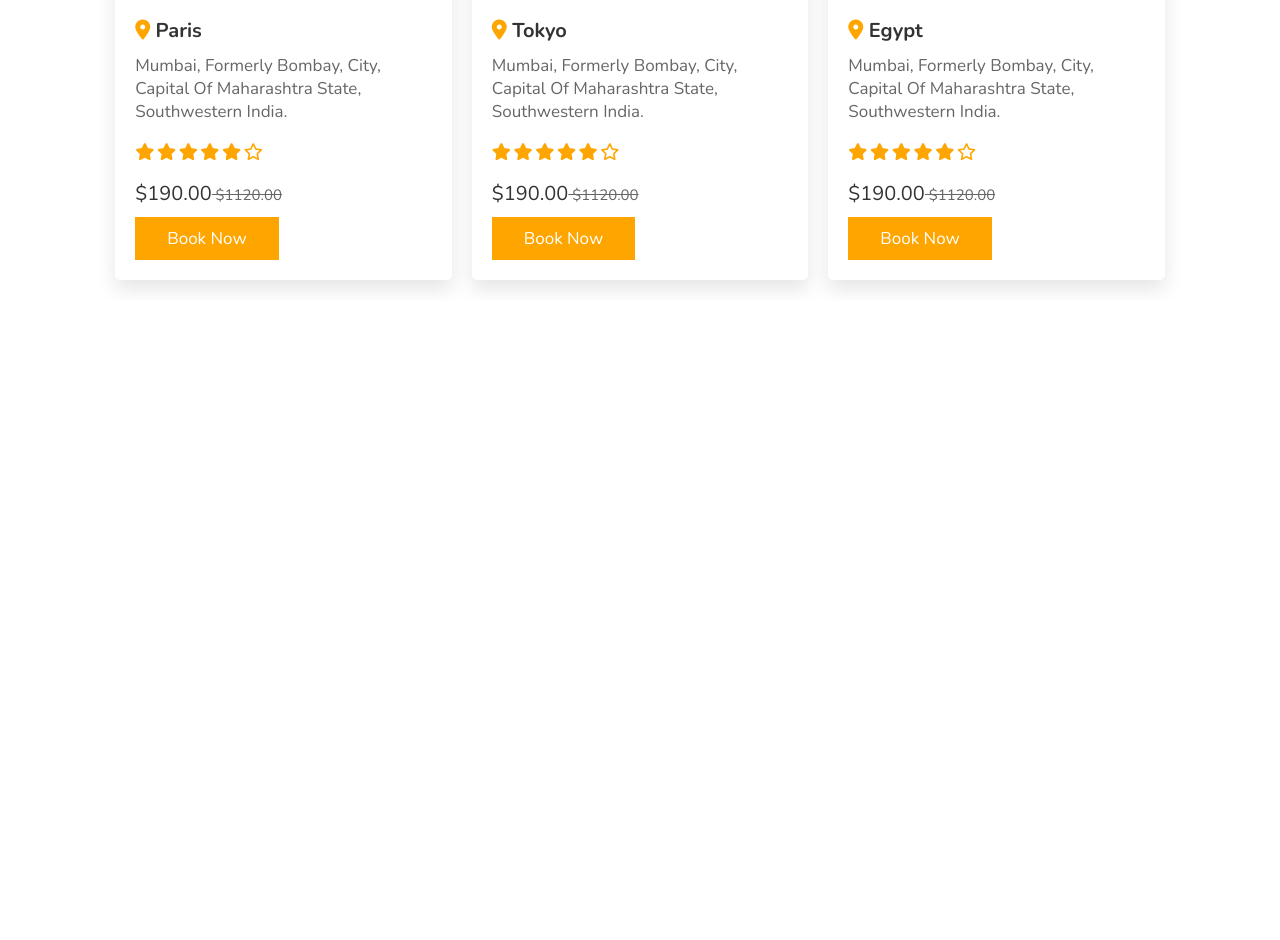
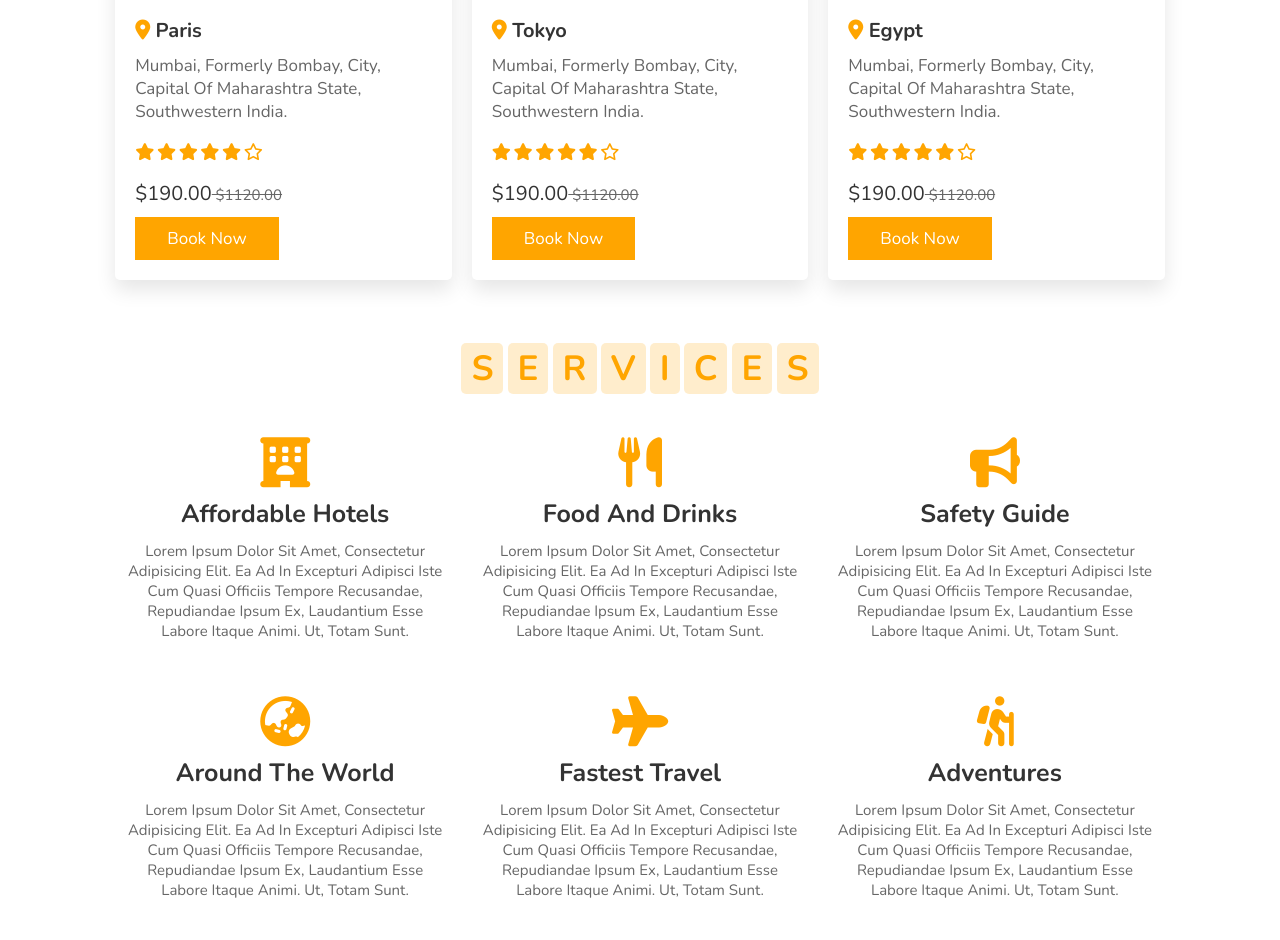
Before and after one commit to anurag-10-git/tours-and-travel-page-frontend, a plain HTML site: page index.html in a window 1280 px wide. Shown: the part 2389-3329 px from the top of the page. Before the commit the page ends 2689 px from the top, so only its background shows below. Drawn offline with nearby package versions, Linux system fonts and the light colour scheme.

Commit message:
services section

```diff
--- a/index.html
+++ b/index.html
@@ -240,6 +240,55 @@
         </div>
     </section>
     <!-- packages section ends  -->
+    <!-- services section starts  -->
+    <section class="services" id="sevices">
+        <h1 class="heading">
+            <span>s</span>
+            <span>e</span>
+            <span>r</span>
+            <span>v</span>
+            <span>i</span>
+            <span>c</span>
+            <span>e</span>
+            <span>s</span>
+        </h1>
+
+        <div class="box-container">
+            <div class="box">
+                <i class="fas fa-hotel"></i>
+                <h3>affordable hotels</h3>
+                <p>Lorem ipsum dolor sit amet, consectetur adipisicing elit. Ea ad in excepturi adipisci iste cum quasi officiis tempore recusandae, repudiandae ipsum ex, laudantium esse labore itaque animi. Ut, totam sunt.</p>
+            </div>
+            <div class="box">
+                <i class="fas fa-utensils"></i>
+                <h3>food and drinks</h3>
+                <p>Lorem ipsum dolor sit amet, consectetur adipisicing elit. Ea ad in excepturi adipisci iste cum quasi officiis tempore recusandae, repudiandae ipsum ex, laudantium esse labore itaque animi. Ut, totam sunt.</p>
+            </div>
+            <div class="box">
+                <i class="fas fa-bullhorn"></i>
+                <h3>safety guide</h3>
+                <p>Lorem ipsum dolor sit amet, consectetur adipisicing elit. Ea ad in excepturi adipisci iste cum quasi officiis tempore recusandae, repudiandae ipsum ex, laudantium esse labore itaque animi. Ut, totam sunt.</p>
+            </div>
+            <div class="box">
+                <i class="fas fa-globe-asia"></i>
+                <h3>around the world</h3>
+                <p>Lorem ipsum dolor sit amet, consectetur adipisicing elit. Ea ad in excepturi adipisci iste cum quasi officiis tempore recusandae, repudiandae ipsum ex, laudantium esse labore itaque animi. Ut, totam sunt.</p>
+            </div>
+            <div class="box">
+                <i class="fas fa-plane"></i>
+                <h3>fastest travel</h3>
+                <p>Lorem ipsum dolor sit amet, consectetur adipisicing elit. Ea ad in excepturi adipisci iste cum quasi officiis tempore recusandae, repudiandae ipsum ex, laudantium esse labore itaque animi. Ut, totam sunt.</p>
+            </div>
+            <div class="box">
+                <i class="fas fa-hiking"></i>
+                <h3>adventures</h3>
+                <p>Lorem ipsum dolor sit amet, consectetur adipisicing elit. Ea ad in excepturi adipisci iste cum quasi officiis tempore recusandae, repudiandae ipsum ex, laudantium esse labore itaque animi. Ut, totam sunt.</p>
+            </div>
+        </div>
+    </section>
+
+    <!-- services section ends  -->
+
 </body>
 
 </html>
--- a/style.css
+++ b/style.css
@@ -403,6 +403,42 @@ font-size: 1.5rem;
 text-decoration: line-through;
 }
 
+.services .box-container {
+    display:flex;
+    flex-wrap: wrap;
+    gap: 1.5rem;
+}
+
+.services .box-container .box {
+    flex: 1 1 30rem;
+    border-radius: .5rem;
+    padding: 1rem;
+    text-align: center;
+
+}
+
+.services .box-container .box i {
+    padding: 1rem;
+    font-size: 5rem;
+    color: var(--orange);
+}
+
+.services .box-container .box h3 {
+    font-size: 2.5rem;
+    color: #333;
+}
+
+.services .box-container .box p {
+    font-size: 1.5rem;
+    color: #666;
+    padding: 1rem 0;
+}
+
+.services .box-container .box:hover {
+    box-shadow: 0 1rem 2rem rgba(0, 0, 0, 0.1);
+}
+
+
 
 
 /* media queries */
```
